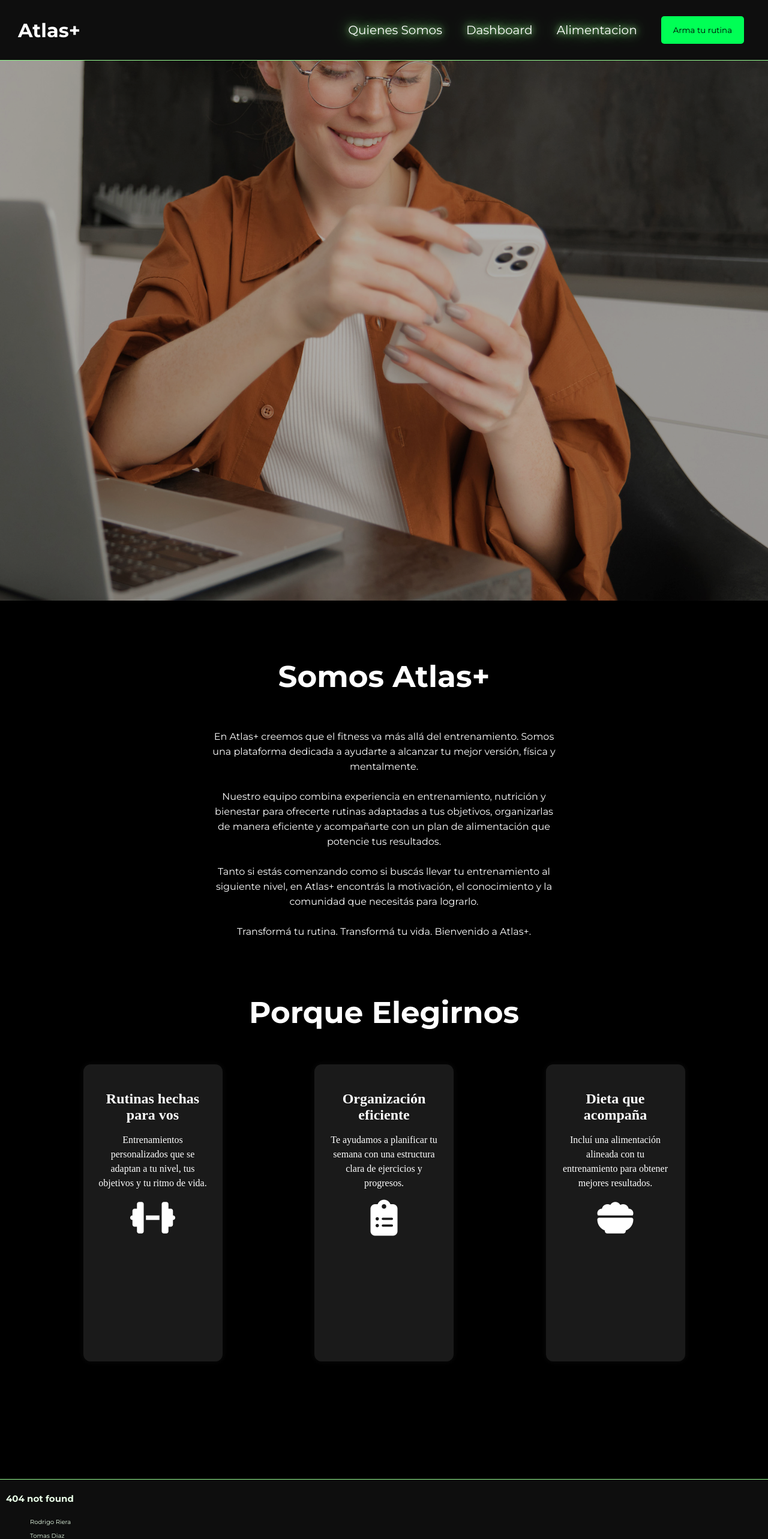
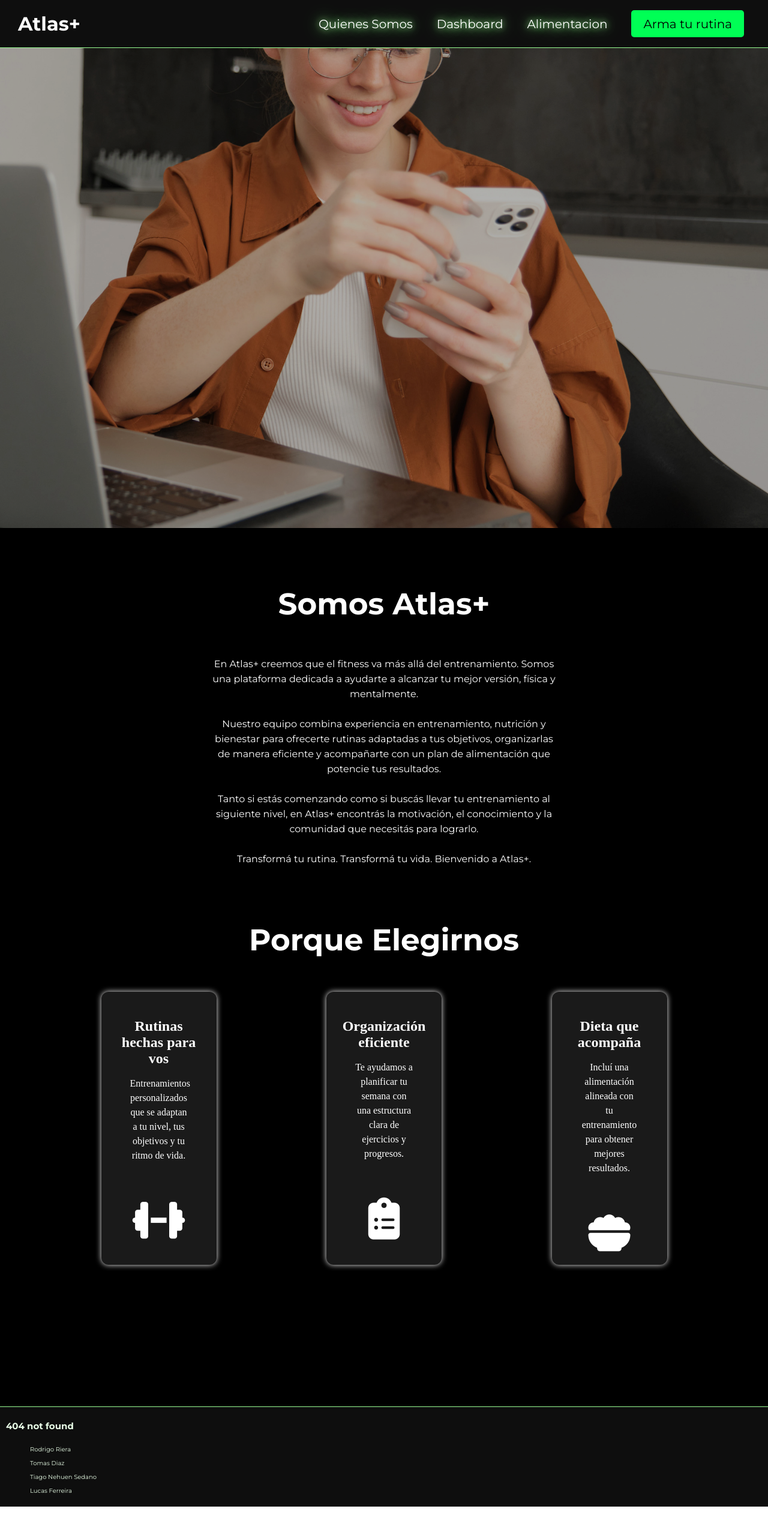
Before and after one commit to LucasFerreiraUBA/tp-intro, a plain HTML site: page Proyecto TP/frontend/html/quienes_somos.html in a window 1280 px wide. Shown: the top 2565 px of the page at 60% size. After the commit the page ends 2511 px from the top, so only its background shows below. Drawn offline with Linux system fonts and the light colour scheme.

Commit message:
Arregle la nav de index e hice cambios en las box de quienes_somos

```diff
--- a/Proyecto TP/frontend/css/style.css
+++ b/Proyecto TP/frontend/css/style.css
@@ -4,6 +4,11 @@
 /* Ajusto el header, el main y el footer de modo que quede
 el header pegado arriba de todo, el footer abajo de todo y el
 main en el centro.*/
+
+* {
+    box-sizing: border-box;
+}
+
 html, body {
     margin: 0;
     padding: 0;
@@ -95,6 +100,9 @@ header {
 
 .btn-rutinas {
     font-family: 'Montserrat', sans-serif;
+    font-size: 20px;
+    line-height: 2px;
+    height:45px;
     background-color: #00ff55;
     color: rgb(0, 0, 0);
     padding: 15px 20px;
@@ -216,9 +224,11 @@ header {
 
 /*============== ACA IRIA EL QUIENES SOMOS =============================*/
 .quienes_somos-img{
-    height: 900px;
+    height: 800px;
     width: 100%;
     opacity: 0.7;
+    object-fit: cover;
+
 }
 .quienes_somos-seccion{
     display: flex;
@@ -277,7 +287,7 @@ header {
     border-radius: 12px;
     color: white;
     text-align: center;
-    box-shadow: 0 0 10px rgba(255, 255, 255, 0.05);
+    box-shadow: 0 0 10px rgb(236, 235, 235);
     transition: transform 0.3s ease;
 
 }
@@ -295,11 +305,15 @@ header {
 .box p {
     font-size: 1em;
     line-height: 1.5;
+    padding-inline: 1.75rem;
 }
 
-.icono {
-    font-size: 60px;
+.box i {
+    font-size: 70px;
+    margin-top: 45px;
 }
+
+
 /*============== ACA IRIA EL FOOTER =============================*/
 
 footer {
```
Also changed, not shown: Proyecto TP/frontend/html/index.html (+1 -1 lines).
